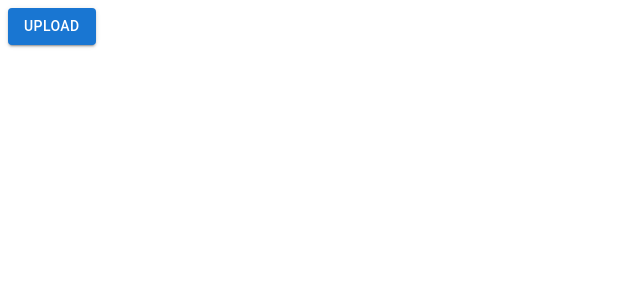
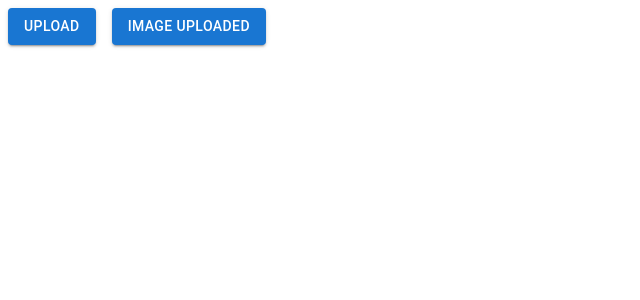
Before and after one commit to TrongNguyen101/upload-image-component, a React (Create React App) app in the folder front-end/: page / in a window 1280 px wide. Shown: the top 300 px of the page, without its empty margins (0-640 px from the left). Built offline with nearby package versions, Linux system fonts and the light colour scheme.

Commit message:
update home page create new button Image Uploaded

```diff
--- /dev/null
+++ b/front-end/src/pages/DisplayImage/index.js
@@ -0,0 +1,5 @@
+function ImagePage() {
+    return <div>Image page</div>;
+}
+
+export default ImagePage;
--- a/front-end/src/pages/Home/index.js
+++ b/front-end/src/pages/Home/index.js
@@ -3,15 +3,25 @@ import { useNavigate } from "react-router-dom";
 
 function HomePage() {
   let navigate = useNavigate();
-  const handleClickEvent = () => {
+
+  const handleUpload = () => {
     navigate("/upload");
   };
 
+  const handleImageUploaded = () => {
+    navigate("/image");
+  };
+
   return (
-    <div>
-      <Button variant="contained" onClick={handleClickEvent}>
-        Upload
-      </Button>
+    <div style={{ display: "flex", flexDirection: "row", gap: "1rem" }}>
+      <div>
+        <Button variant="contained" onClick={handleUpload}>
+          Upload
+        </Button>
+      </div>
+      <div>
+        <Button variant="contained" onClick={handleImageUploaded}>Image Uploaded</Button>
+      </div>
     </div>
   );
 }
--- a/front-end/src/routes/index.js
+++ b/front-end/src/routes/index.js
@@ -1,9 +1,11 @@
+import ImagePage from "../pages/DisplayImage";
 import HomePage from "../pages/Home";
 import UploadImagePage from "../pages/UploadImage";
 
 const publicRoutes = [
   { path: "/", page: HomePage },
   { path: "/upload", page: UploadImagePage },
+  { path: "/image", page: ImagePage },
 ];
 
 export { publicRoutes };
```
